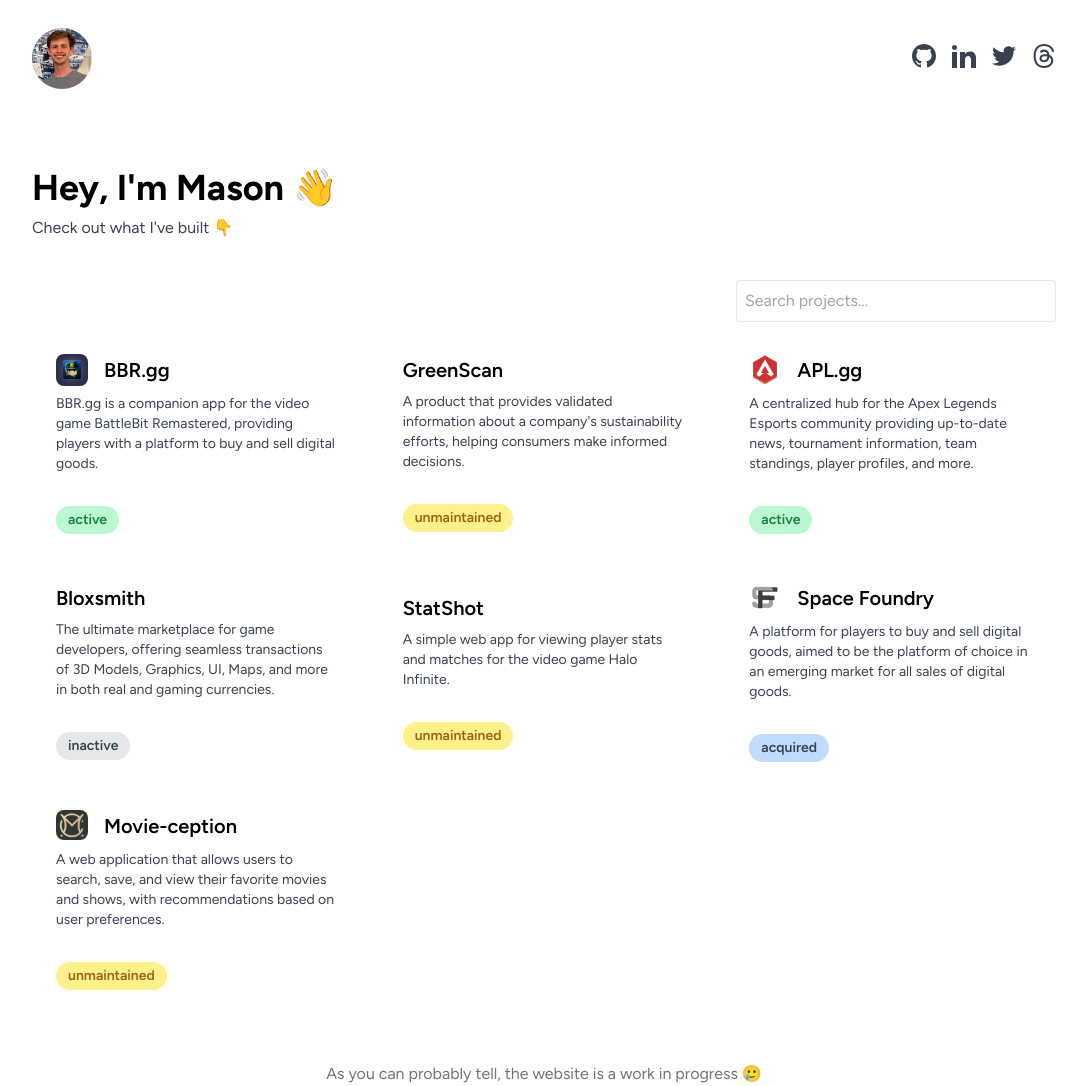
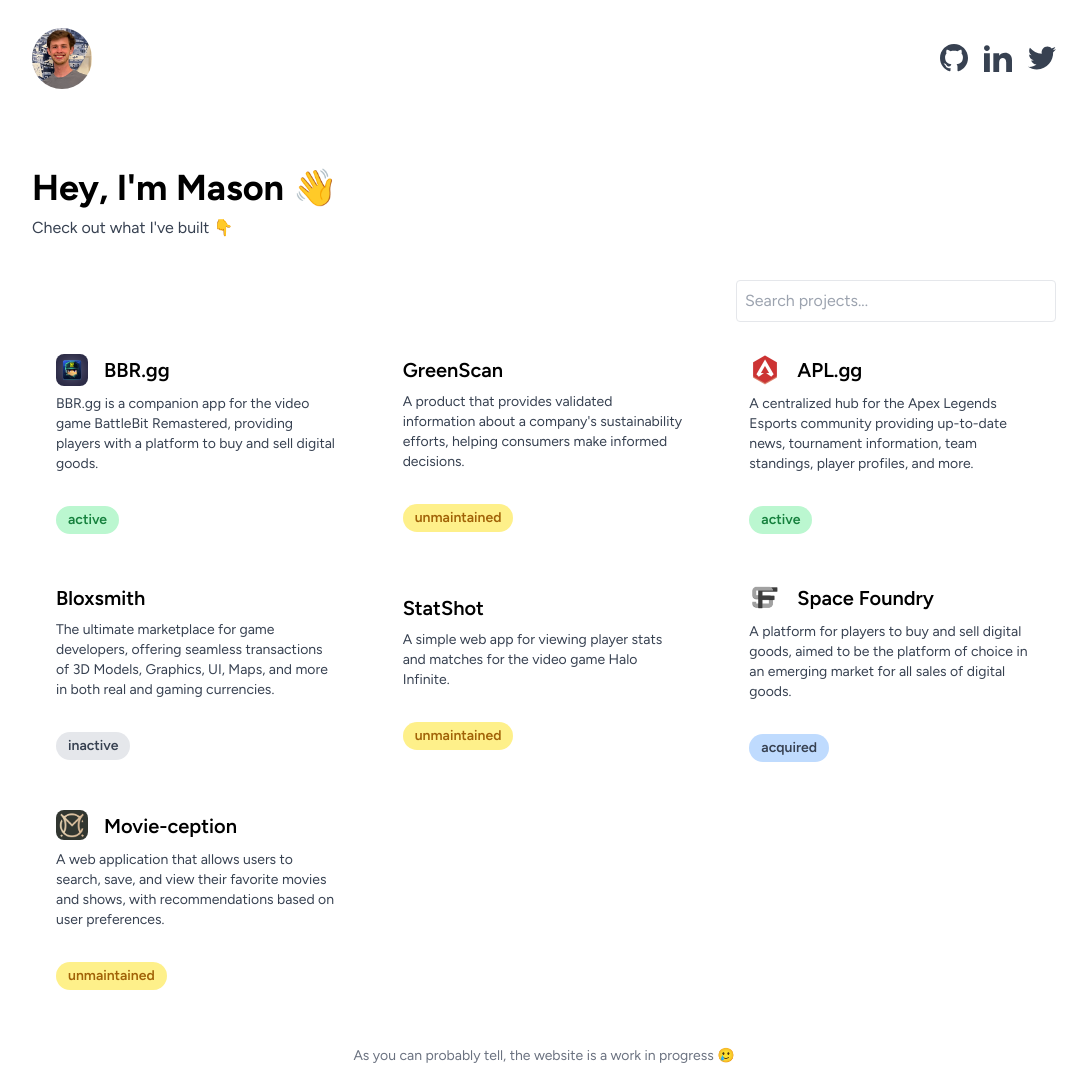
Before and after one commit to masnwilliams/masnwilliams.com, a Next.js app: page / in a window 1280 px wide. Shown: the whole page, without its empty margins (96-1183 px from the left). Built offline with nearby package versions, Linux system fonts and the light colour scheme.

Commit message:
fixed footer and socials

```diff
--- a/src/components/Footer.tsx
+++ b/src/components/Footer.tsx
@@ -1,7 +1,11 @@
 const Footer = () => {
   return (
     <footer>
-      <div className={"flex justify-center mt-14 text-gray-500"}>
+      <div
+        className={
+          "flex justify-center mt-10 mb-5 text-sm sm:text-md text-gray-500 px-10 text-center"
+        }
+      >
         As you can probably tell, the website is a work in progress 🥲
       </div>
     </footer>
--- a/src/components/SocialLinks.tsx
+++ b/src/components/SocialLinks.tsx
@@ -1,32 +1,27 @@
 import Link from "next/link";
-import {
-  GitHubIcon,
-  LinkedInIcon,
-  ThreadsIcon,
-  TwitterIcon,
-} from "@/components/Icons";
+import { GitHubIcon, LinkedInIcon, TwitterIcon } from "@/components/Icons";
 
 const socialLinks = [
   {
     name: "GitHub",
     link: "https://www.github.com/masnwilliams",
-    icon: <GitHubIcon size={24} />,
+    icon: <GitHubIcon size={28} />,
   },
   {
     name: "LinkedIn",
     link: "https://www.linkedin.com/in/john-mason-williams/",
-    icon: <LinkedInIcon size={24} />,
+    icon: <LinkedInIcon size={28} />,
   },
   {
     name: "Twitter",
     link: "https://twitter.com/@masnwilliams",
-    icon: <TwitterIcon size={24} />,
+    icon: <TwitterIcon size={28} />,
   },
-  {
-    name: "Threads",
-    link: "https://threads.net/@johnmasonwilliams",
-    icon: <ThreadsIcon size={24} />,
-  },
+  // {
+  //   name: "Threads",
+  //   link: "https://threads.net/@johnmasonwilliams",
+  //   icon: <ThreadsIcon size={24} />,
+  // },
 ];
 
 const SocialLinks = () => {
```
